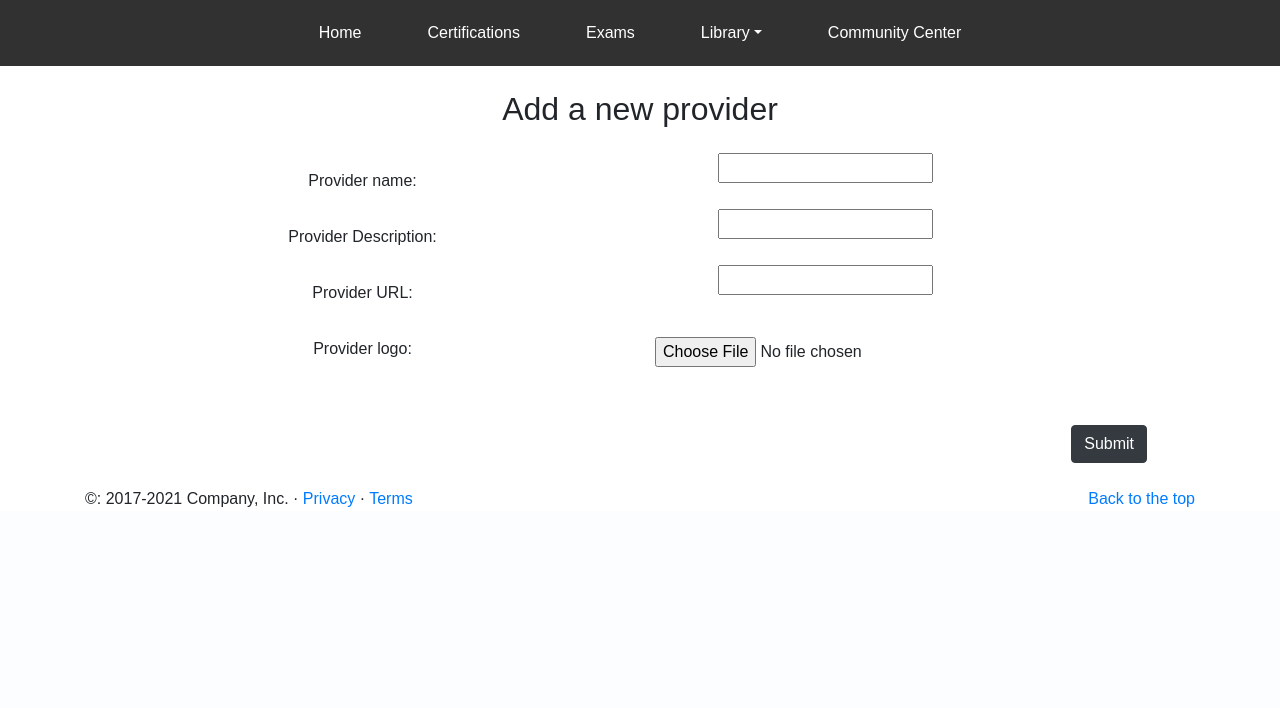
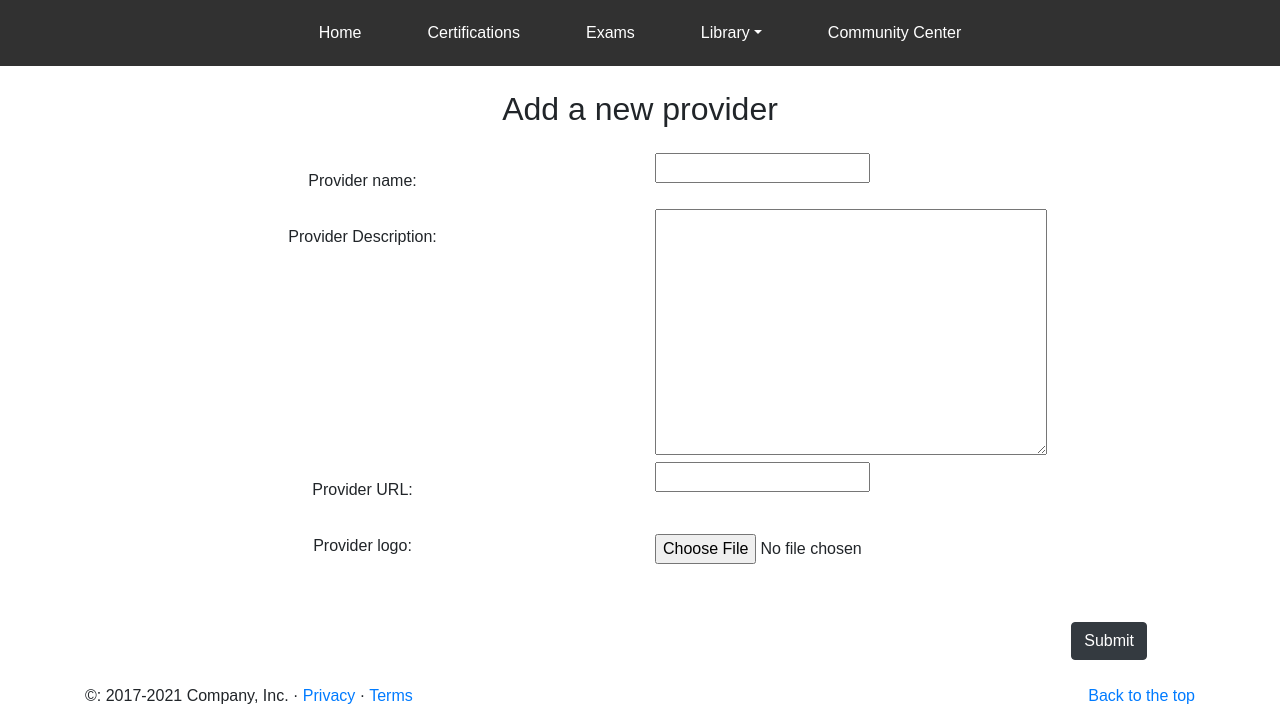
Before and after one commit to nandabritto/MSP-4, a Django app: page /providers/create/ in a window 1280 px wide. Shown: the part 310-1018 px from the top of the page. Before the commit the page ends 817 px from the top, so only its background shows below. Run offline with Django 3.2, Linux system fonts and the light colour scheme; some libraries are stand-ins or nearby versions.

Commit message:
Refactor new provider form

```diff
--- a/providers/forms.py
+++ b/providers/forms.py
@@ -6,5 +6,8 @@ from .models import Providers
 class providerCreateForm(forms.ModelForm):
 
     class Meta:
+        name = forms.CharField(widget=forms.Textarea(attrs={'cols': 40, 'rows': 1}))
+        description = forms.CharField(widget=forms.Textarea)
+        url = forms.CharField(widget=forms.Textarea)
         model = Providers
         fields = ['name', 'description', 'url', 'logo']
--- a/providers/templates/create.html
+++ b/providers/templates/create.html
@@ -38,8 +38,8 @@ Home Page
                 <div class="col-md-6 pt-3 text-center">
                     <p>Provider name:</p>
                 </div>
-                <div class="col-md-4 text-center">
-                    {{ form.name }}
+                <div class="col-md-4 text-left">
+                    {{ form.name.as_text }}
                 </div>
             </div>
             <div class="row">
@@ -47,14 +47,14 @@ Home Page
                     <p>Provider Description:</p>
                 </div>
                 <div class="col-md-4 text-center">
-                    {{ form.description }}
+                    {{ form.description.as_textarea }}
                 </div>
             </div>
             <div class="row">
                 <div class="col-md-6 pt-3 text-center">
                     <p>Provider URL:</p>
                 </div>
-                <div class="col-md-4 text-center">
+                <div class="col-md-4 text-left">
                     {{ form.url }}
                 </div>
             </div>
--- a/providers/templates/provider-list.html
+++ b/providers/templates/provider-list.html
@@ -67,7 +67,10 @@ Provider List
                     <p class="card-text">{{obj.description}}</p>
                     <div class="d-flex justify-content-center">
                         <a  href="https://{{ obj.url }}" target="_blank" class="btn btn-dark">Visit Site</a>
-                        <a  href="{% url 'providers:providers-update' pk=obj.pk %}" class="btn btn-dark">Edit Provider</a>
+                    </div>
+                    <br>
+                    <div class="d-flex justify-content-center">
+                        <a  href="{% url 'providers:providers-update' name=obj.name %}" class="btn btn-dark">Edit Provider</a>
                     </div>
                 </div>
             </div>
--- a/providers/templates/update.html
+++ b/providers/templates/update.html
@@ -29,7 +29,7 @@ Update Provider
 <div class="container">
 
     <!--Simple Form-->
-    <h2 class="my-4 text-center">Add a new provider</h2>
+    <h2 class="my-4 text-center">Amend Provider Details</h2>
     <form method="post" enctype="multipart/form-data">
         {% csrf_token %}
         <div class="container">
--- a/providers/urls.py
+++ b/providers/urls.py
@@ -10,7 +10,7 @@ app_name = 'providers'
 urlpatterns = [
     path('providers/', ProvidersListView.as_view(), name='providers-list'),
     path('providers/create/', providers_create, name='providers-create'),
-    path('providers/update/<pk>', providers_update, name='providers-update'),
+    path('providers/update/<name>', providers_update, name='providers-update'),
 ]
 
 urlpatterns += static(settings.MEDIA_URL, document_root=settings.MEDIA_ROOT)
--- a/providers/views.py
+++ b/providers/views.py
@@ -15,7 +15,6 @@ class ProvidersListView(ListView):
 # View for creating a New Provider on the site
 
 def providers_create(request):
-
     if request.method == 'POST':
         form = providerCreateForm(request.POST, request.FILES)
 
@@ -26,9 +25,10 @@ def providers_create(request):
             return redirect('providers:providers-list')
     else:
         form = providerCreateForm()
+
     return render(request, 'create.html', {'form' : form})
 
-def providers_update(request, pk):
+def providers_update(request, name):
     form = providerCreateForm()
     context = {}
     return render(request, 'update.html', context)
```
Also changed, not shown: db.sqlite3, media/providers/images/certificate.png (added), media/providers/images/learning.png (added).
